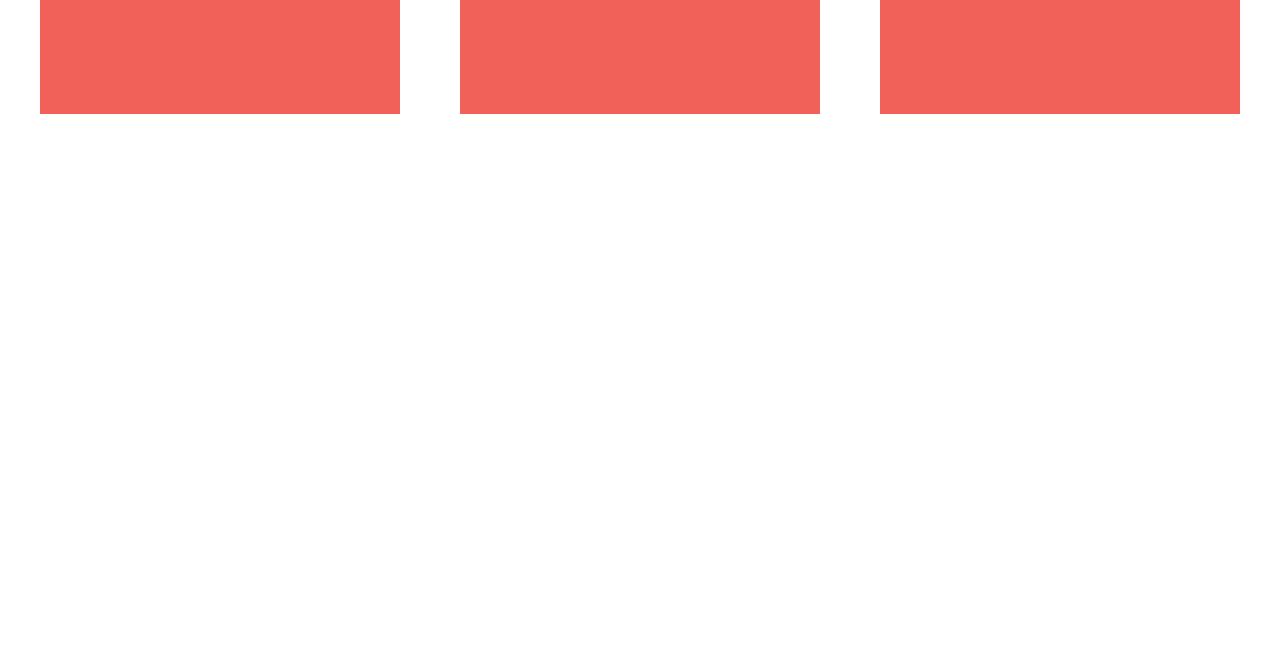
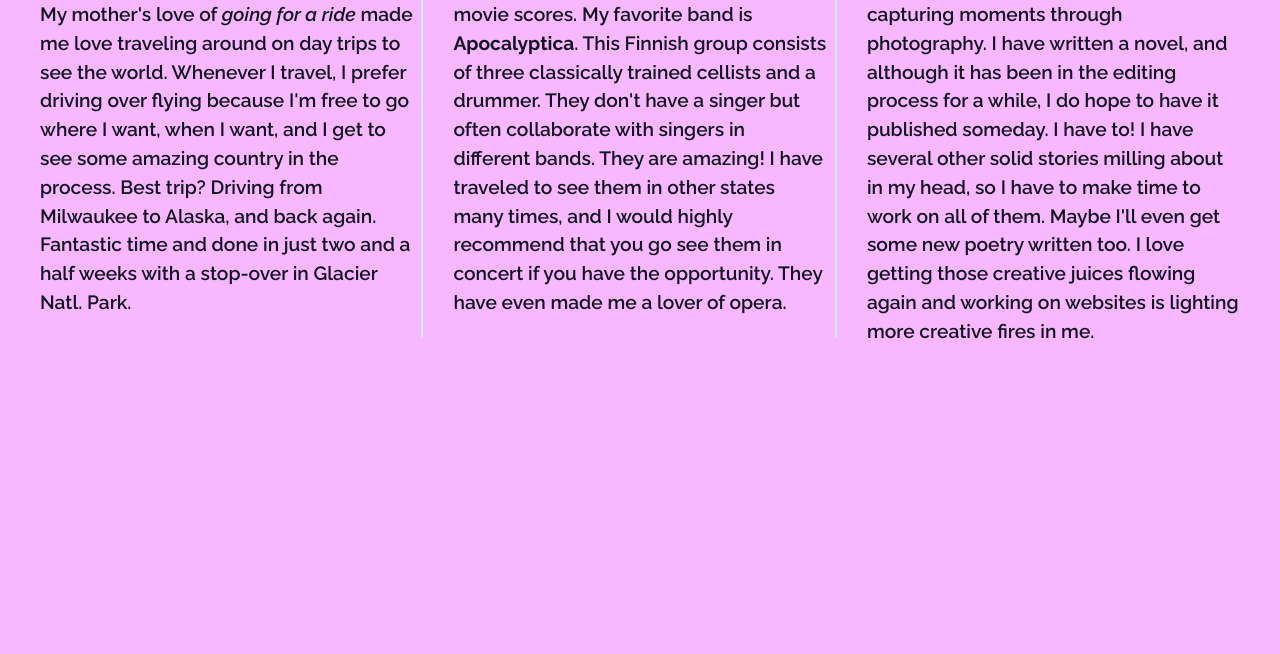
Before and after one commit to mikkispace/07.01-206-divs-flexbox-starter, a plain HTML site: page index.html in a window 1280 px wide. Shown: the part 226-880 px from the top of the page. Drawn offline with nearby package versions, Linux system fonts and the light colour scheme.

Commit message:
updated divs with personal content, changed colors, text and added a few borders

```diff
--- a/css/main.css
+++ b/css/main.css
@@ -97,40 +97,48 @@ textarea {
 
 
 html {
-  background-color: #fff;
+  background-color: #F8B8FF;
   height: 100%;
 }
 
 body {
-  font-family: 'Source Sans Pro', sans-serif;
+  font-family: 'Raleway', sans-serif;
   padding: 2em;
-  font-size: 1.25em;
+  font-size: 1em;
   height: 100%;
 }
 
 .wrapper {
   /*add display:flex and set justify-content to space-between*/
-  font-weight: 700;
+  font-weight: 600;
     display: flex;
     justify-content: space-between;
 }
 
 .div-1, .div-2, .div-3 {
   /*give the divs a width of 30%, add display:flex, set justify-content and align-items to center*/
-  color: #fff;
+  color: #12151F;
   line-height: 1.5em;
-  font-size: 1.6em;
-  background-color: #f16059;
-  height: 300px;
-    width: 30%;
+  font-size: 1.2em;
+  background-color: #F8B8FF;
+  height: 68%;
+    width: 32%;
     display: flex;
     justify-content: center;
     align-items: center;
 }
 
+p {
+    padding: 2px 8px;
+}
 
+.div-1, .div-2 {
+    border-right: 2px solid #CFEBED;
+}
 
-
+span {
+    font-style: italic;
+}
 /* ==========================================================================
    Helper classes
    ========================================================================== */
--- a/index.html
+++ b/index.html
@@ -9,6 +9,9 @@
 
         <link rel="apple-touch-icon" href="apple-touch-icon.png">
         <!-- Place favicon.ico in the root directory -->
+
+
+        <link href="https://fonts.googleapis.com/css?family=Raleway:400,400i,500,500i,600,600i,700,700i&display=swap" rel="stylesheet">
 
         <link rel="stylesheet" href="css/normalize.css">
         <link rel="stylesheet" href="css/main.css">
@@ -23,13 +26,13 @@
 
         <section class="wrapper">
             <div class="div-1">
-                Div 1
+                <p> I was born in Milwaukee, but my family moved before my 5th birthday out to Salt Lake City in time for me to begin kindergarten, only to return to WI after I graduated from high school. Utah is a gorgeous state with many national parks. My mother's love of <span>going for a ride</span> made me love traveling around on day trips to see the world. Whenever I travel, I prefer driving over flying because I'm free to go where I want, when I want, and I get to see some amazing country in the process. Best trip? Driving from Milwaukee to Alaska, and back again. Fantastic time and done in just two and a half weeks with a stop-over in Glacier Natl. Park.</p>
             </div>
             <div class="div-2">
-                Div 2
+                <p>One of my passions is <span>MUSIC</span>! Most people would never guess that I am a hard rock and heavy metal rocker, but I also enjoy other types of music as well. When not rocking out, I'm partial to the '70s music from my childhood, and movie scores. My favorite band is <strong>Apocalyptica</strong>. This Finnish group consists of three classically trained cellists and a drummer. They don't have a singer but often collaborate with singers in different bands. They are amazing! I have traveled to see them in other states many times, and I would highly recommend that you go see them in concert if you have the opportunity. They have even made me a lover of opera.</p>
             </div>
             <div class="div-3">
-                Div 3
+                <p>When I was young, I wanted to be an artist and writer. As life and work took up most of my time,  I had stepped away from both for a while. Recently, I have delved back in and rekindled those flames. I love painting, as well as capturing moments through photography. I have written a novel, and although it has been in the editing process for a while, I do hope to have it published someday. I have to! I have several other solid stories milling about in my head, so I have to make time to work on all of them. Maybe I'll even get some new poetry written too. I love getting those creative juices flowing again and working on websites is lighting more creative fires in me.</p>
             </div>
         </section>
 
```
